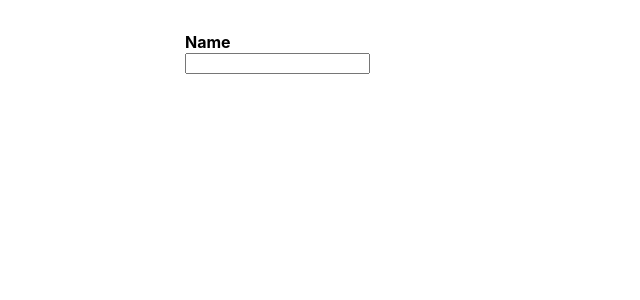
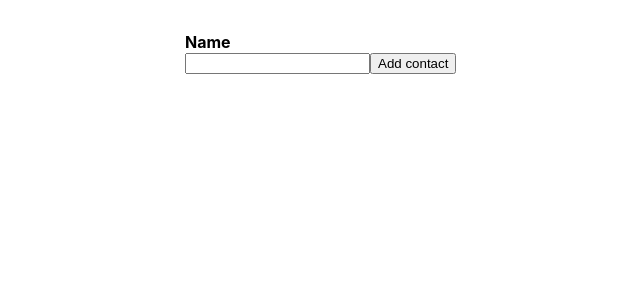
Before and after one commit to MaksimLisovoi/react-practice, a React (Create React App) app: page / in a window 1280 px wide. Shown: the top 300 px of the page, without its empty margins (230-870 px from the left). Built offline with nearby package versions, Linux system fonts and the light colour scheme.

Commit message:
added form

```diff
--- a/src/components/App/App.jsx
+++ b/src/components/App/App.jsx
@@ -12,6 +12,7 @@ export class App extends Component {
     return (
       <Box mx="auto" maxWidth={450} p={'5'}>
         <Heading>Name</Heading>
+        <form>
           <input
             type="text"
             name="name"
@@ -19,6 +20,8 @@ export class App extends Component {
             title="Name may contain only letters, apostrophe, dash and spaces. For example Adrian, Jacob Mercer, Charles de Batz de Castelmore d'Artagnan"
             required
           />
+          <button type="submit">Add contact</button>
+        </form>
       </Box>
     );
   }
```
Lines whose indentation alone changed are shown as unchanged.
